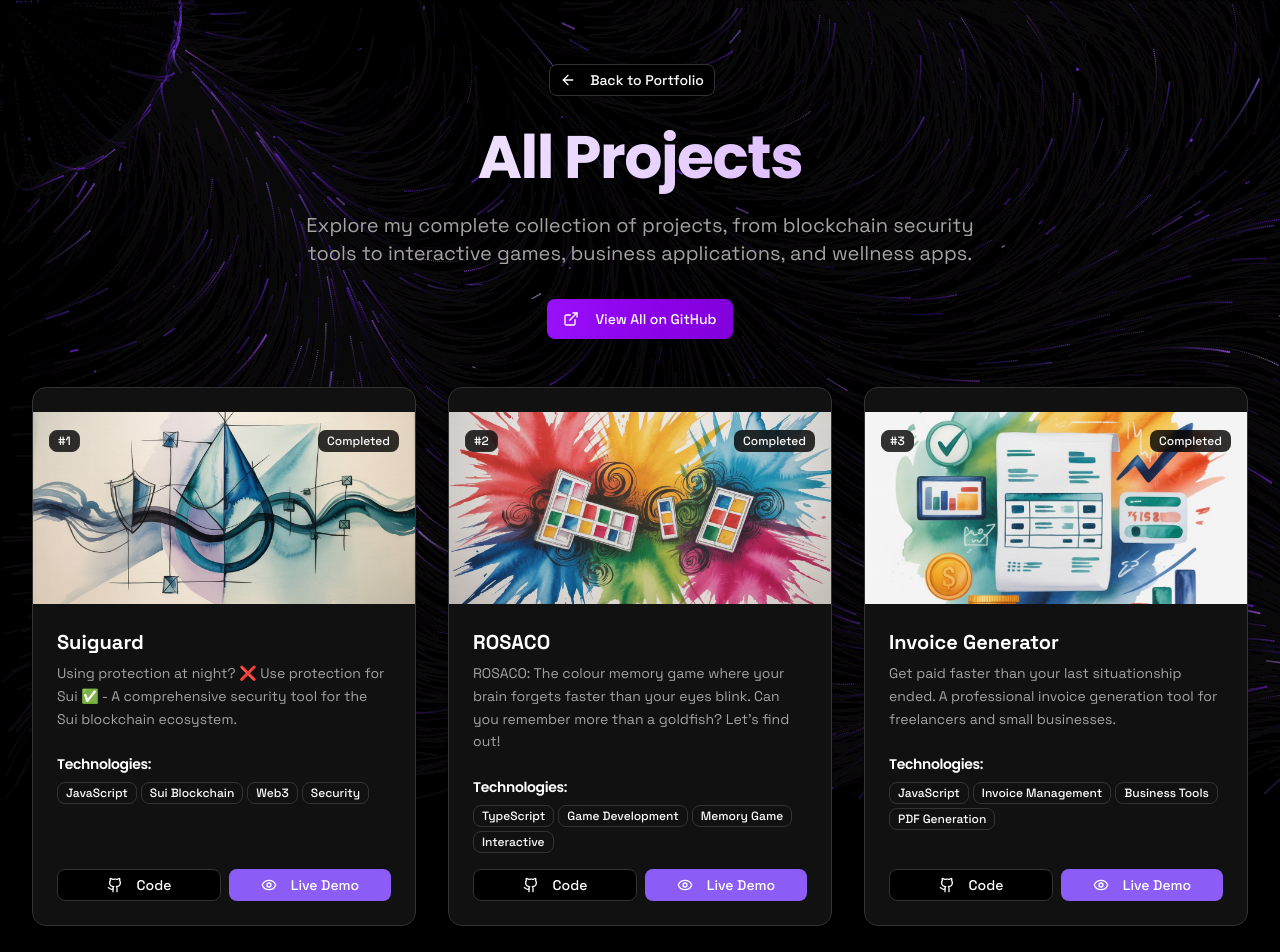
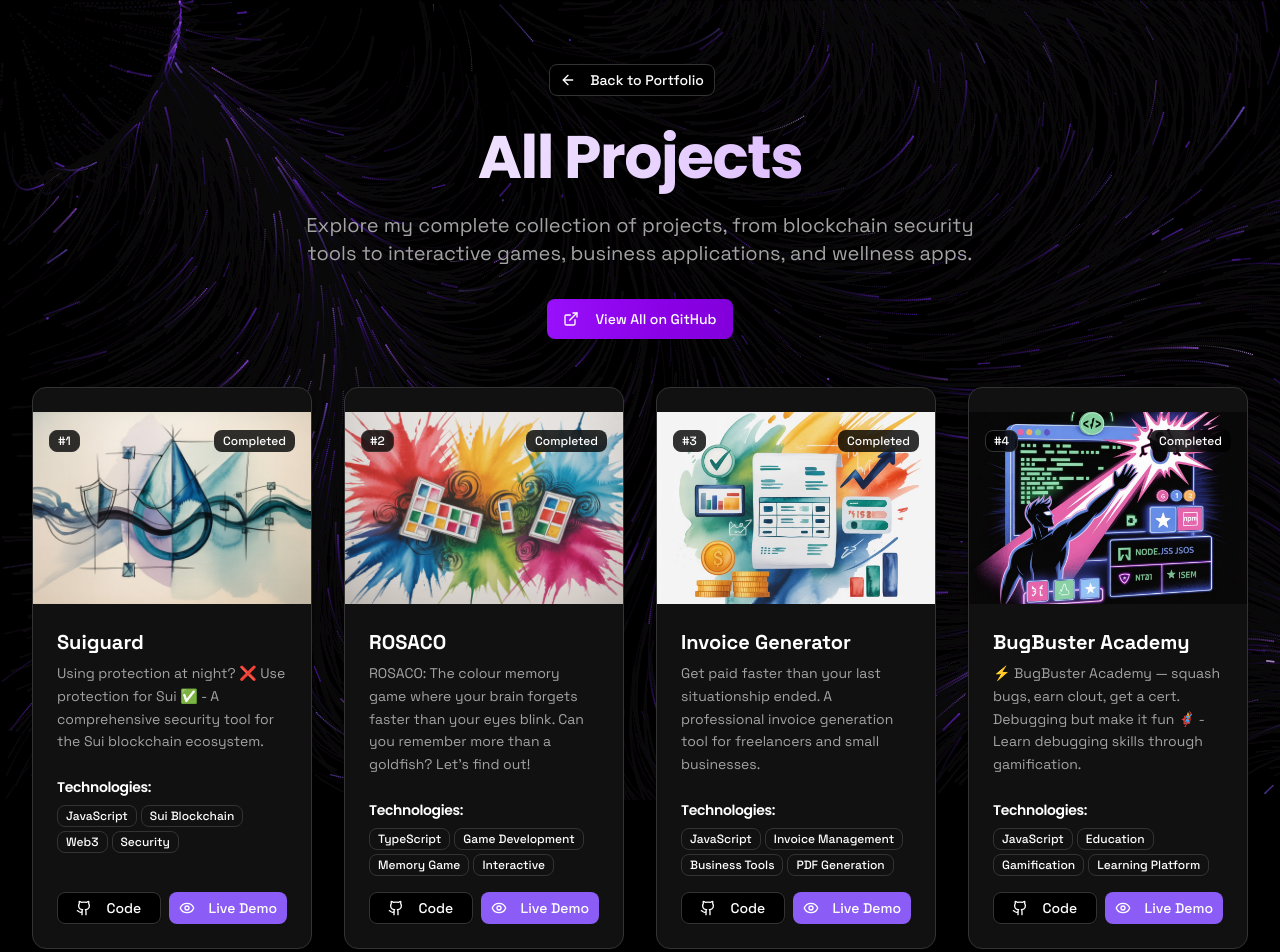
Before and after one commit to ChilliRoger/francisroger, a Next.js app in the folder portfolio/: page /projects in a window 1280 px wide. Shown: the top 952 px of the page. Built offline with nearby package versions, Linux system fonts and the light colour scheme.

Commit message:
responsive layout changes fixed.

```diff
--- a/portfolio/app/globals.css
+++ b/portfolio/app/globals.css
@@ -150,6 +150,32 @@
     outline: none;
   }
 
+  /* MacBook-specific Spline scaling - only on Safari/WebKit */
+  @supports (-webkit-backdrop-filter: blur(1px)) {
+    @media (min-width: 1280px) and (max-width: 1680px) and (min-resolution: 2dppx) {
+      /* MacBook 13", 14" Retina screens */
+      spline-viewer {
+        transform: scale(0.8);
+        transform-origin: center center;
+      }
+    }
+
+    @media (min-width: 1681px) and (max-width: 1920px) and (min-resolution: 2dppx) {
+      /* MacBook 15", 16" Retina screens */
+      spline-viewer {
+        transform: scale(0.85);
+        transform-origin: center center;
+      }
+    }
+  }
+
+  /* Ensure Spline canvas scales properly */
+  spline-viewer canvas {
+    max-width: 100% !important;
+    max-height: 100% !important;
+    object-fit: contain !important;
+  }
+
   /* Hide Spline branding */
   spline-viewer::part(logo),
   spline-viewer .spline-logo,
@@ -222,4 +248,35 @@
   .font-display {
     font-family: var(--font-poppins);
   }
+
+  /* MacBook-specific optimizations */
+  @media (min-width: 1280px) and (max-width: 1920px) {
+    /* MacBook 13" (1440x900), 14" (1512x982), 15" (1680x1050), 16" (1728x1117) */
+    .container {
+      max-width: 1280px;
+    }
+  }
+
+  @media (min-width: 1920px) {
+    /* MacBook Pro 16" Retina (1920x1200+) */
+    .container {
+      max-width: 1400px;
+    }
+  }
+
+  /* High DPI displays (MacBook Retina) */
+  @media (-webkit-min-device-pixel-ratio: 2), (min-resolution: 192dpi) {
+    body {
+      -webkit-font-smoothing: antialiased;
+      -moz-osx-font-smoothing: grayscale;
+      text-rendering: optimizeLegibility;
+    }
+  }
+
+  /* Optimize for widescreen aspect ratios (16:10 MacBooks) */
+  @media (aspect-ratio: 16/10) {
+    section {
+      min-height: auto;
+    }
+  }
 }
--- a/portfolio/app/layout.tsx
+++ b/portfolio/app/layout.tsx
@@ -26,6 +26,7 @@ export const metadata: Metadata = {
   keywords: ["Francis Roger", "Frontend Developer", "React", "Next.js", "TypeScript", "Web Development", "Portfolio"],
   authors: [{ name: "Francis Roger" }],
   creator: "Francis Roger",
+  viewport: "width=device-width, initial-scale=1, maximum-scale=5",
   openGraph: {
     type: "website",
     locale: "en_US",
--- a/portfolio/app/projects/page.tsx
+++ b/portfolio/app/projects/page.tsx
@@ -78,7 +78,7 @@ const allProjectsData = [
     image: "/img/PDF merger.jpeg",
     technologies: ["Python", "PDF Processing", "Web App", "File Management"],
     githubUrl: "https://github.com/ChilliRoger/pdf-merger",
-    liveUrl: "https://pdf-merger-eta-rust.vercel.app/",
+    liveUrl: "https://pdfs-merger.vercel.app/",
     status: "Completed"
   },
   {
@@ -88,7 +88,7 @@ const allProjectsData = [
     image: "/img/Tipzy.jpeg",
     technologies: ["TypeScript", "Mobile App", "Payment", "QR Code"],
     githubUrl: "https://github.com/ChilliRoger/Tipzy",
-    liveUrl: "https://github.com/ChilliRoger/Tipzy",
+    liveUrl: "https://tipzy-iota.vercel.app/",
     status: "Completed"
   },
   {
@@ -269,7 +269,7 @@ export default function ProjectsPage() {
         </motion.div>
 
         {/* Projects Grid */}
-        <div className="grid grid-cols-1 md:grid-cols-2 lg:grid-cols-3 gap-8">
+        <div className="grid grid-cols-1 md:grid-cols-2 lg:grid-cols-3 xl:grid-cols-4 2xl:grid-cols-4 gap-6 lg:gap-8">
           {allProjectsData.map((project, index) => (
             <motion.div
               key={project.id}
--- a/portfolio/components/HeroSection.tsx
+++ b/portfolio/components/HeroSection.tsx
@@ -17,6 +17,7 @@ export default function HeroSection() {
       {/* Spline 3D Animation - Hidden on mobile */}
       <div className="hidden md:block absolute inset-0 w-full h-full">
         <div
+          className="w-full h-full flex items-center justify-center"
           dangerouslySetInnerHTML={{
             __html: `<spline-viewer url="https://prod.spline.design/nqlUdgKGaCwXnsgm/scene.splinecode" hide-logo="true" class="w-full h-full" style="width: 100%; height: 100%; opacity: 0.8;"></spline-viewer>`
           }}
@@ -24,15 +25,15 @@ export default function HeroSection() {
       </div>
 
       {/* Content Overlay */}
-      <div className="relative z-10 text-center px-4 sm:px-6 lg:px-8 max-w-4xl mx-auto py-8">
+      <div className="relative z-10 text-center px-4 sm:px-6 lg:px-8 xl:px-12 max-w-4xl xl:max-w-5xl 2xl:max-w-6xl mx-auto py-8">
         <motion.div
           initial={{ opacity: 0, y: 30 }}
           animate={{ opacity: 1, y: 0 }}
           transition={{ duration: 0.8, delay: 0.2 }}
-          className="space-y-4"
+          className="space-y-6"
         >
           {/* Main Heading */}
-          <h1 className="text-4xl sm:text-5xl lg:text-7xl font-display font-bold bg-gradient-to-r from-white via-purple-200 to-purple-400 bg-clip-text text-transparent leading-tight">
+          <h1 className="text-4xl sm:text-5xl md:text-6xl lg:text-7xl xl:text-8xl font-display font-bold bg-gradient-to-r from-white via-purple-200 to-purple-400 bg-clip-text text-transparent leading-tight">
             Francis Roger
           </h1>
 
@@ -41,7 +42,7 @@ export default function HeroSection() {
             initial={{ opacity: 0, y: 20 }}
             animate={{ opacity: 1, y: 0 }}
             transition={{ duration: 0.8, delay: 0.4 }}
-            className="text-lg sm:text-xl lg:text-2xl text-muted-foreground max-w-2xl mx-auto font-light"
+            className="text-lg sm:text-xl md:text-2xl lg:text-2xl xl:text-3xl text-muted-foreground max-w-2xl xl:max-w-3xl mx-auto font-light"
           >
             UI/UX Designer | Fullstack Developer | Blockchain Buff
           </motion.p>
@@ -51,7 +52,7 @@ export default function HeroSection() {
             initial={{ opacity: 0, y: 20 }}
             animate={{ opacity: 1, y: 0 }}
             transition={{ duration: 0.8, delay: 0.6 }}
-            className="flex flex-col sm:flex-row gap-4 justify-center items-center"
+            className="flex flex-col sm:flex-row gap-4 xl:gap-6 justify-center items-center pt-4"
           >
             <Button
               size="lg"
--- a/portfolio/components/LoadingScreen.tsx
+++ b/portfolio/components/LoadingScreen.tsx
@@ -88,21 +88,21 @@ export default function LoadingScreen() {
       </div>
 
       {/* Central HUD */}
-      <div className="z-10 w-full max-w-2xl p-8 relative flex flex-col items-center">
+      <div className="z-10 w-full max-w-2xl xl:max-w-3xl p-8 xl:p-12 relative flex flex-col items-center">
 
         {/* Logo / Loader */}
-        <div className="relative mb-12">
+        <div className="relative mb-12 xl:mb-16">
           {/* Spinning Rings */}
-          <div className="absolute inset-0 -m-4 border border-purple-500/20 rounded-full animate-spin" style={{ animationDuration: '3s' }}></div>
-          <div className="absolute inset-0 -m-8 border border-dashed border-purple-500/10 rounded-full animate-spin" style={{ animationDuration: '6s', animationDirection: 'reverse' }}></div>
+          <div className="absolute inset-0 -m-4 xl:-m-6 border border-purple-500/20 rounded-full animate-spin" style={{ animationDuration: '3s' }}></div>
+          <div className="absolute inset-0 -m-8 xl:-m-10 border border-dashed border-purple-500/10 rounded-full animate-spin" style={{ animationDuration: '6s', animationDirection: 'reverse' }}></div>
 
           <motion.div
             initial={{ scale: 0.8, opacity: 0 }}
             animate={{ scale: 1, opacity: 1 }}
             transition={{ duration: 0.5 }}
-            className="w-32 h-32 bg-black/50 border border-purple-500/30 rounded-full flex items-center justify-center relative shadow-[0_0_50px_rgba(139,92,246,0.3)] backdrop-blur-sm"
+            className="w-32 h-32 xl:w-40 xl:h-40 bg-black/50 border border-purple-500/30 rounded-full flex items-center justify-center relative shadow-[0_0_50px_rgba(139,92,246,0.3)] backdrop-blur-sm"
           >
-            <PortfolioLogo className="w-20 h-20" animated={true} />
+            <PortfolioLogo className="w-20 h-20 xl:w-24 xl:h-24" animated={true} />
           </motion.div>
         </div>
 
--- a/portfolio/components/Navbar.tsx
+++ b/portfolio/components/Navbar.tsx
@@ -60,8 +60,8 @@ export default function Navbar() {
           : "bg-transparent"
       )}
     >
-      <div className="container mx-auto px-4 sm:px-6 lg:px-8">
-        <div className="flex items-center justify-between h-16">
+      <div className="container mx-auto px-4 sm:px-6 lg:px-8 xl:px-12 2xl:px-16">
+        <div className="flex items-center justify-between h-16 xl:h-20">
           {/* Logo */}
           <motion.div
             whileHover={{ scale: 1.05 }}
@@ -80,13 +80,13 @@ export default function Navbar() {
           </motion.div>
 
           {/* Desktop Navigation */}
-          <div className="hidden md:flex items-center space-x-8">
+          <div className="hidden md:flex items-center space-x-6 lg:space-x-8 xl:space-x-10">
             {navigationItems.map((item) => (
               <Button
                 key={item.name}
                 variant="ghost"
                 onClick={() => scrollToSection(item.href)}
-                className="text-sm font-medium hover:text-primary transition-colors"
+                className="text-sm lg:text-base font-medium hover:text-primary transition-colors"
               >
                 {item.name}
               </Button>
--- a/portfolio/components/SectionWrapper.tsx
+++ b/portfolio/components/SectionWrapper.tsx
@@ -17,19 +17,19 @@ export default function SectionWrapper({
   className = ""
 }: SectionWrapperProps) {
   return (
-    <section id={id} className={`py-16 px-4 sm:px-6 lg:px-8 relative ${className}`}>
-      <div className="container mx-auto max-w-6xl">
+    <section id={id} className={`py-16 lg:py-20 xl:py-24 px-4 sm:px-6 lg:px-8 xl:px-12 relative ${className}`}>
+      <div className="container mx-auto max-w-6xl xl:max-w-7xl 2xl:max-w-[1400px]">
         <motion.div
           initial={{ opacity: 0, y: 30 }}
           whileInView={{ opacity: 1, y: 0 }}
           transition={{ duration: 0.8, ease: "easeOut" }}
           viewport={{ once: true, margin: "-100px" }}
-          className="text-center mb-12"
+          className="text-center mb-12 xl:mb-16"
         >
-          <h2 className="text-3xl sm:text-4xl lg:text-5xl font-display font-bold mb-4 bg-gradient-to-r from-white via-purple-200 to-purple-400 bg-clip-text text-transparent leading-tight py-2">
+          <h2 className="text-3xl sm:text-4xl lg:text-5xl xl:text-6xl font-display font-bold mb-4 xl:mb-6 bg-gradient-to-r from-white via-purple-200 to-purple-400 bg-clip-text text-transparent leading-tight py-2">
             {title}
           </h2>
-          <div className="w-24 h-1 bg-gradient-to-r from-transparent via-primary to-transparent mx-auto rounded-full" />
+          <div className="w-24 xl:w-32 h-1 bg-gradient-to-r from-transparent via-primary to-transparent mx-auto rounded-full" />
         </motion.div>
 
         <motion.div
--- a/portfolio/components/sections/ExploringSection.tsx
+++ b/portfolio/components/sections/ExploringSection.tsx
@@ -82,7 +82,7 @@ export default function ExploringSection() {
               </div>
             </CardHeader>
             <CardContent>
-              <div className="grid grid-cols-1 md:grid-cols-2 gap-4">
+              <div className="grid grid-cols-1 md:grid-cols-2 xl:grid-cols-3 gap-4 xl:gap-6">
                 {category.interests.map((interest, interestIndex) => (
                   <motion.div
                     key={interest.name}
--- a/portfolio/components/sections/ProjectsSection.tsx
+++ b/portfolio/components/sections/ProjectsSection.tsx
@@ -73,8 +73,8 @@ const projectsData = [
 
 export default function ProjectsSection() {
   return (
-    <div className="space-y-8">
-      <div className="grid grid-cols-1 md:grid-cols-2 gap-8">
+    <div className="space-y-8 xl:space-y-12">
+      <div className="grid grid-cols-1 md:grid-cols-2 xl:grid-cols-3 gap-6 lg:gap-8">
         {projectsData.map((project, index) => (
           <motion.div
             key={project.id}
--- a/portfolio/components/sections/SkillsSection.tsx
+++ b/portfolio/components/sections/SkillsSection.tsx
@@ -75,7 +75,7 @@ const skillsData = [
 
 export default function SkillsSection() {
   return (
-    <div className="grid grid-cols-1 md:grid-cols-2 lg:grid-cols-3 xl:grid-cols-4 gap-6">
+    <div className="grid grid-cols-1 md:grid-cols-2 lg:grid-cols-3 xl:grid-cols-4 2xl:grid-cols-5 gap-6 xl:gap-8">
       {skillsData.map((category, categoryIndex) => (
         <motion.div
           key={category.category}
--- a/portfolio/components/sections/SocialsSection.tsx
+++ b/portfolio/components/sections/SocialsSection.tsx
@@ -102,7 +102,7 @@ export default function SocialsSection() {
             </p>
           </CardHeader>
           <CardContent>
-            <div className="grid grid-cols-1 md:grid-cols-2 gap-8">
+            <div className="grid grid-cols-1 md:grid-cols-2 xl:grid-cols-2 gap-8 xl:gap-12">
               {/* Contact Details */}
               <div className="space-y-6">
                 <div className="space-y-4">
@@ -157,7 +157,7 @@ export default function SocialsSection() {
                 {/* Social Links */}
                 <div>
                   <h3 className="font-semibold text-foreground mb-4">Connect With Me</h3>
-                  <div className="grid grid-cols-2 sm:grid-cols-3 lg:grid-cols-3 gap-3">
+                  <div className="grid grid-cols-2 sm:grid-cols-3 lg:grid-cols-3 xl:grid-cols-2 gap-3">
                     {socialLinks.map((social, socialIndex) => (
                       <motion.div
                         key={social.name}
```
Also changed, not shown: 1 other file (tests, documents, lock files or other folders).
